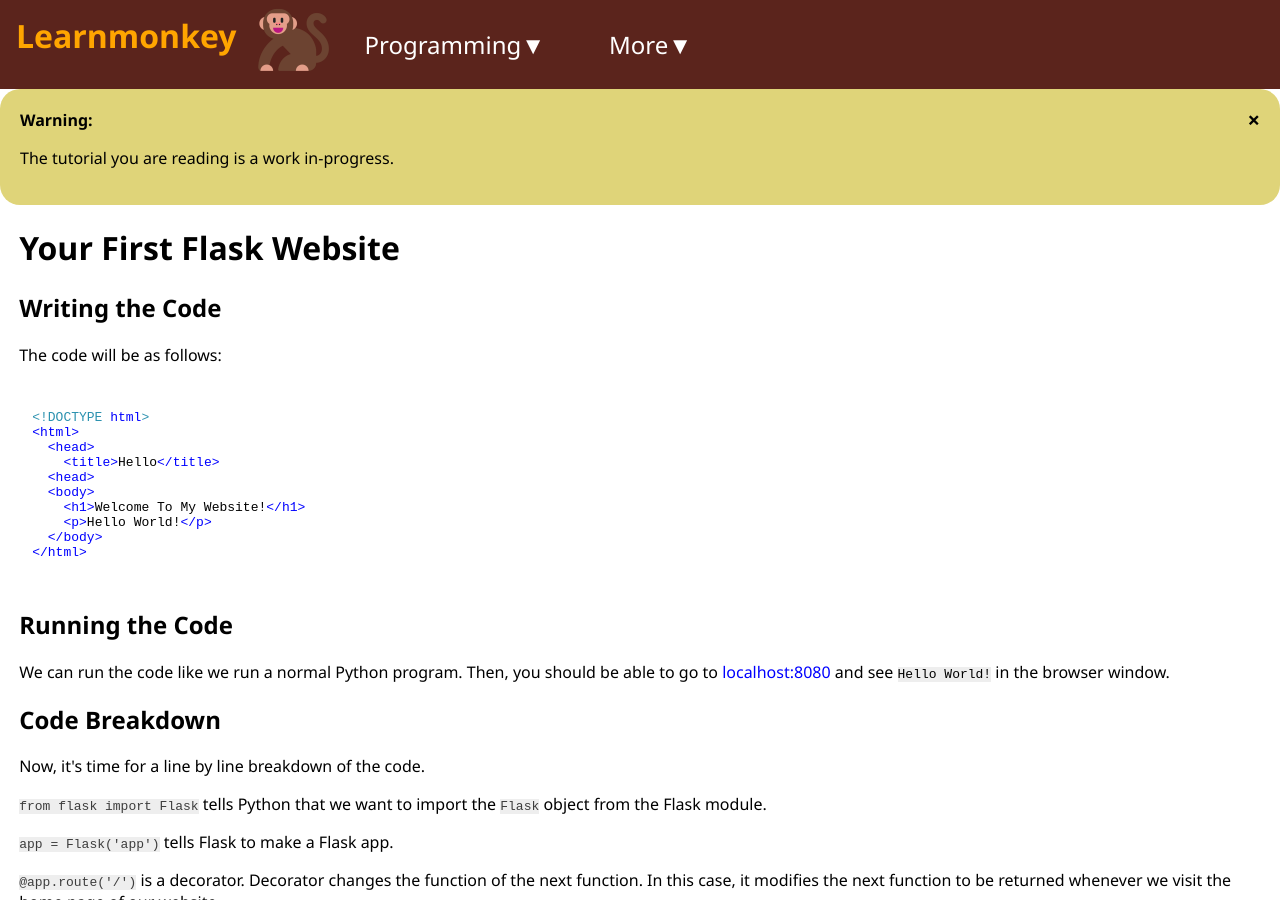
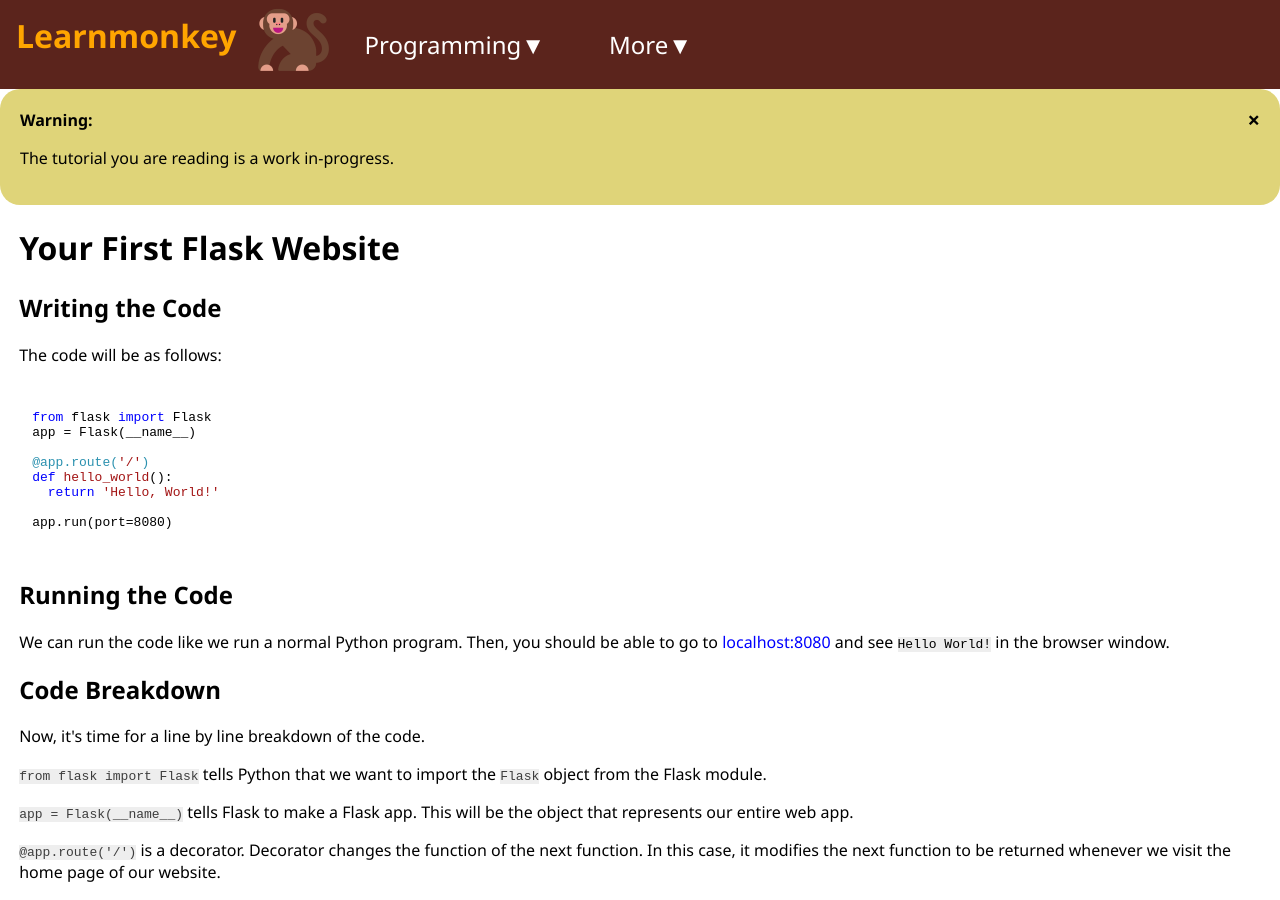
Before and after one commit to learnmonkey/learnmonkey.github.io, a Jekyll site: the page built from programming/python/flask/your-first-flask-website.html, in a window 1280 px wide and 900 px high. Built offline with Jekyll 4.4.1, drawn with Linux system fonts in a browser that asks for light colours; nearby versions of some CDN libraries.

Commit message:
oops wrong code

```diff
--- a/programming/python/flask/your-first-flask-website.html
+++ b/programming/python/flask/your-first-flask-website.html
@@ -9,17 +9,15 @@ layout: flask
 <section>
     <h2>Writing the Code</h2>
     <p>The code will be as follows: </p>
-    <pre><code class="language-html">
-&lt;!DOCTYPE html>
-&lt;html>
-  &lt;head>
-    &lt;title>Hello&lt;/title>
-  &lt;head>
-  &lt;body>
-    &lt;h1>Welcome To My Website!&lt;/h1>
-    &lt;p>Hello World!&lt;/p>
-  &lt;/body>
-&lt;/html>
+    <pre><code class="language-python">
+from flask import Flask
+app = Flask(__name__)
+
+@app.route('/')
+def hello_world():
+  return 'Hello, World!'
+
+app.run(port=8080)
     </code></pre>
 </section>
 
@@ -32,7 +30,7 @@ layout: flask
   <h2>Code Breakdown</h2>
   <p>Now, it's time for a line by line breakdown of the code.</p>
   <p><code>from flask import Flask</code> tells Python that we want to import the <code>Flask</code> object from the Flask module.</p>
-  <p><code>app = Flask('app')</code> tells Flask to make a Flask app.</p>
+  <p><code>app = Flask(__name__)</code> tells Flask to make a Flask app. This will be the object that represents our entire web app.</p>
   <p><code>@app.route('/')</code> is a decorator. Decorator changes the function of the next function. In this case, it modifies the next function to be returned whenever we visit the home page of our website.</p>
   <p><code>def hello_world():</code> defines a new function called <code>hello_world</code> that takes on the decorator.</p>
   <p><code>return 'Hello, World!'</code> means that when we go to the home page of the website, we see <samp>Hello, World!</samp>.</p>
```
